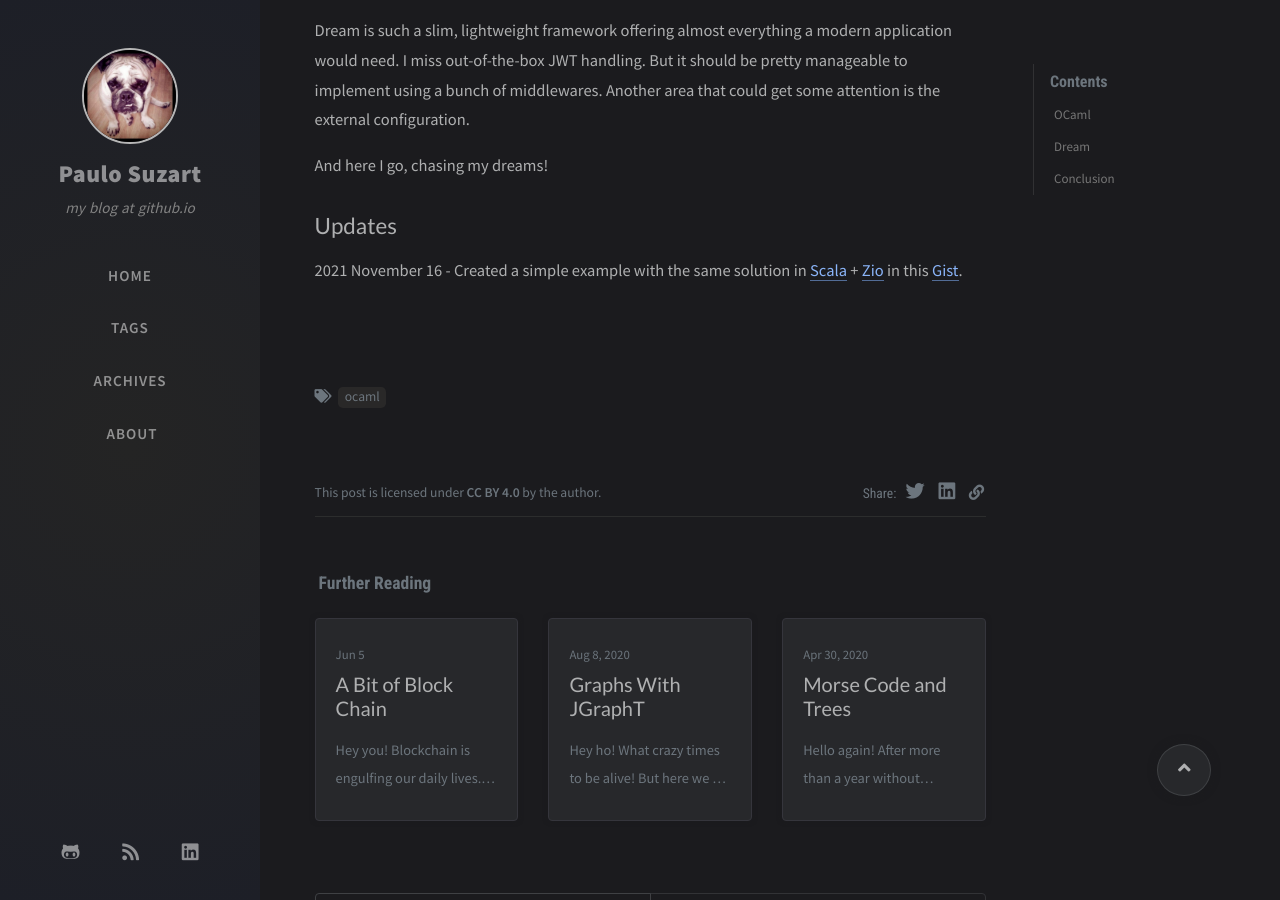
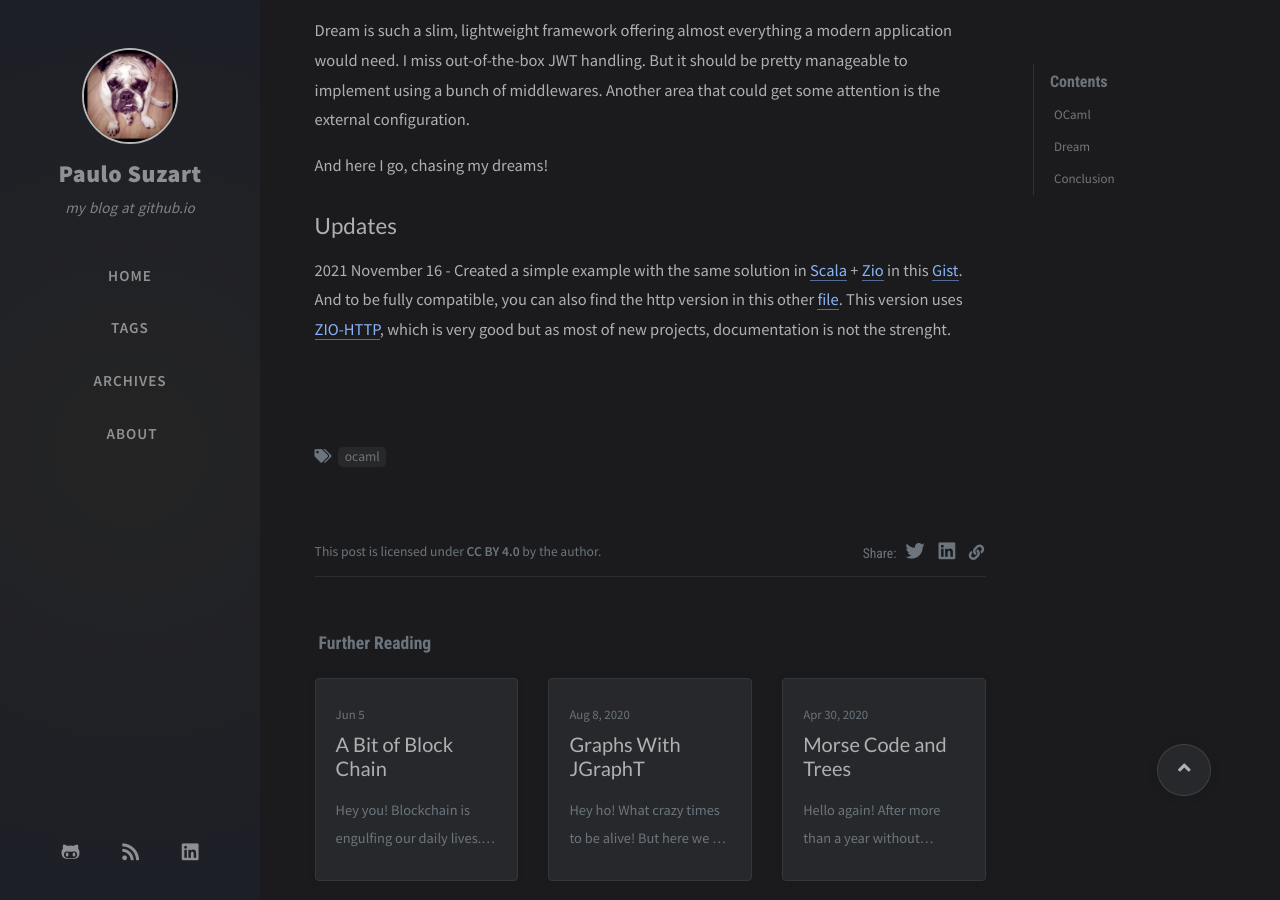
Before and after one commit to paulosuzart/paulosuzart.github.io, a Jekyll site: the page built from _posts/2021-11-14-ocaml-dream.md, in a window 1280 px wide and 900 px high, scrolled down 5248 px. Built offline with Jekyll 4.4.1, drawn with Linux system fonts in a browser that asks for light colours; nearby versions of some CDN libraries; comment, search, counter and statistics services are not loaded.

Commit message:
Update updates

```diff
--- a/_posts/2021-11-14-ocaml-dream.md
+++ b/_posts/2021-11-14-ocaml-dream.md
@@ -176,4 +176,4 @@ And here I go, chasing my dreams!
 
 ## Updates
 
-2021 November 16 - Created a simple example with the same solution in [Scala](https://www.scala-lang.org/) + [Zio](https://zio.dev/) in this [Gist](https://gist.github.com/paulosuzart/fcb4eed53ec23a51b7ccebca4df6eec1).
+2021 November 16 - Created a simple example with the same solution in [Scala](https://www.scala-lang.org/) + [Zio](https://zio.dev/) in this [Gist](https://gist.github.com/paulosuzart/fcb4eed53ec23a51b7ccebca4df6eec1#file-main-scala). And to be fully compatible, you can also find the http version in this other [file](https://gist.github.com/paulosuzart/fcb4eed53ec23a51b7ccebca4df6eec1#file-helloworld-scala). This version uses [ZIO-HTTP](https://dream11.github.io/zio-http/), which is very good but as most of new projects, documentation is not the strenght.
```
